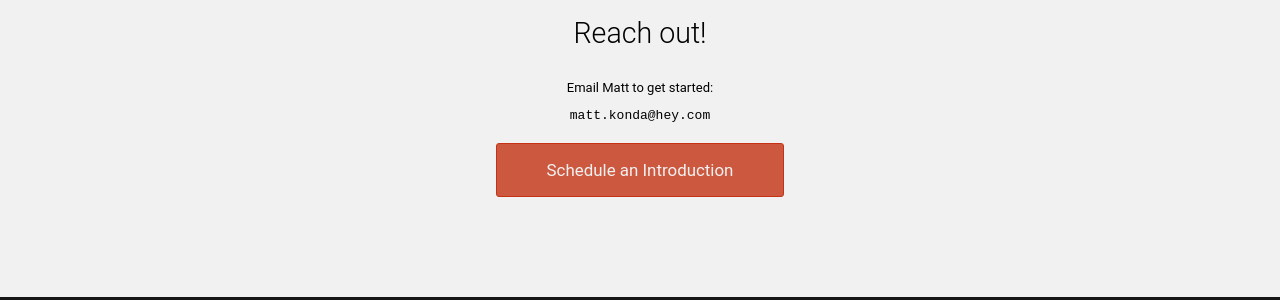
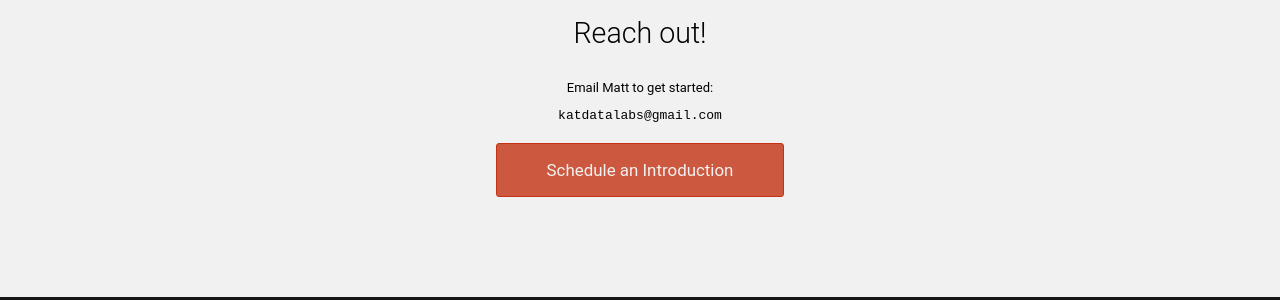
Before and after one commit to katdl/katdl.com, a Jekyll site: the page built from pages/about.html, in a window 1280 px wide. Shown: the part 539-839 px from the top of the page. Built offline with Jekyll 4.4.1, drawn with Linux system fonts in a browser that asks for light colours; comment, search, counter and statistics services are not loaded.

Commit message:
Update about.html

```diff
--- a/pages/about.html
+++ b/pages/about.html
@@ -25,7 +25,7 @@ permalink: /about/
   <section class="bottom-cta">
     <h2>Reach out!</h2>
     <div class="text-container">
-      Email Matt to get started:  <pre>matt.konda@hey.com</pre>
+      Email Matt to get started:  <pre>katdatalabs@gmail.com</pre>
     </div>
     <p/>
     <div class="button alt"><a href="https://calendly.com/mattkonda">Schedule an Introduction</a></div>
```
